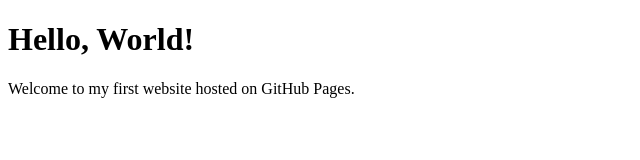
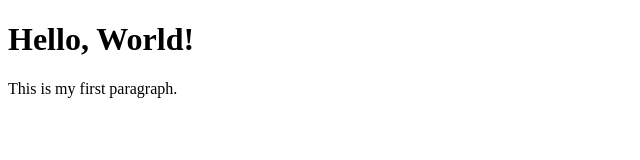
Before and after one commit to IAtwi/MyWebsite, a plain HTML site: page index.html in a window 1280 px wide. Shown: the whole page, without its empty margins (0-640 px from the left). Drawn offline with Linux system fonts and the light colour scheme.

Commit message:
Update index.html

```diff
--- a/index.html
+++ b/index.html
@@ -7,6 +7,6 @@
 </head>
 <body>
     <h1>Hello, World!</h1>
-    <p>Welcome to my first website hosted on GitHub Pages.</p>
+    <p>This is my first paragraph.</p>
 </body>
 </html>
```
